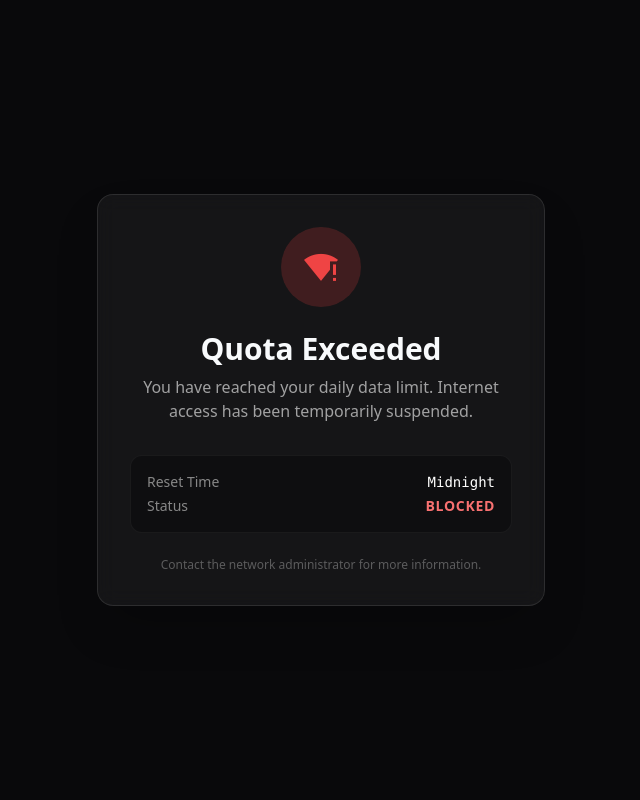
After one commit to 0erodark/DevilNet, a Flask app: page /quota_exceeded in a window 1280 px wide. The commit adds this page. Shown: the whole page, without its empty margins (319-959 px from the left). Run offline with Flask 3, Linux system fonts and the light colour scheme; some libraries are stand-ins or nearby versions.

Commit message:
feat: Implement daily data quota management with UI controls, backend enforcement, and a dedicated quota exceeded page.

```diff
--- /dev/null
+++ b/network_monitor/templates/quota_exceeded.html
@@ -0,0 +1,50 @@
+<!DOCTYPE html>
+<html lang="en">
+
+<head>
+    <meta charset="UTF-8">
+    <meta name="viewport" content="width=device-width, initial-scale=1.0">
+    <title>Data Quota Exceeded</title>
+    <link href="https://cdn.jsdelivr.net/npm/remixicon@3.5.0/fonts/remixicon.css" rel="stylesheet">
+    <script src="https://cdn.tailwindcss.com"></script>
+    <style>
+        body {
+            background-color: #09090b;
+            color: #f8fafc;
+            font-family: system-ui, -apple-system, sans-serif;
+        }
+
+        .glass {
+            background: rgba(255, 255, 255, 0.05);
+            backdrop-filter: blur(10px);
+            border: 1px solid rgba(255, 255, 255, 0.1);
+        }
+    </style>
+</head>
+
+<body class="h-screen flex items-center justify-center p-4">
+    <div class="glass max-w-md w-full p-8 rounded-2xl text-center shadow-2xl">
+        <div class="w-20 h-20 bg-red-500/20 rounded-full flex items-center justify-center mx-auto mb-6 text-red-500">
+            <i class="ri-signal-wifi-error-fill text-4xl"></i>
+        </div>
+
+        <h1 class="text-3xl font-bold mb-2">Quota Exceeded</h1>
+        <p class="text-white/60 mb-8">You have reached your daily data limit. Internet access has been temporarily
+            suspended.</p>
+
+        <div class="bg-black/30 p-4 rounded-xl mb-6 border border-white/5">
+            <div class="flex justify-between items-center text-sm mb-1">
+                <span class="text-white/50">Reset Time</span>
+                <span class="text-white font-mono">Midnight</span>
+            </div>
+            <div class="flex justify-between items-center text-sm">
+                <span class="text-white/50">Status</span>
+                <span class="text-red-400 font-bold uppercase tracking-wider">Blocked</span>
+            </div>
+        </div>
+
+        <p class="text-xs text-white/30">Contact the network administrator for more information.</p>
+    </div>
+</body>
+
+</html>
--- a/network_monitor/web_server.py
+++ b/network_monitor/web_server.py
@@ -128,11 +128,13 @@ def background_sync():
                              if over_quota:
                                  if mac not in limiter.quota_blocked_macs:
                                      limiter.set_quota_block(mac, True)
+                                     check_limiter_state()
                                      Logger.warning(f"Device {ip} ({mac}) exceeded quota! Blocking enabled.")
                              else:
                                  # Unblock if under quota (e.g. limit increased)
                                  if mac in limiter.quota_blocked_macs:
                                      limiter.set_quota_block(mac, False)
+                                     check_limiter_state()
                                      Logger.info(f"Device {ip} ({mac}) quota restored.")
 
                     last_io_counters[ip]['up'] = t_up
@@ -190,8 +192,9 @@ def check_limiter_state():
     has_limits = len(limiter.limits) > 0
     has_rules = len(limiter.domain_rules) > 0
     has_captive = len(limiter.captive_portal_macs) > 0
+    has_quota = len(limiter.quota_blocked_macs) > 0
 
-    should_run = has_limits or has_rules or has_captive
+    should_run = has_limits or has_rules or has_captive or has_quota
 
     if should_run and not limits_active:
         Logger.info(f"Activating Traffic Limiter (Reason: Limits={has_limits}, Rules={has_rules}, Captive={has_captive})")
@@ -442,6 +445,10 @@ def rules_page():
 def blocked_page():
     return render_template('blocked.html')
 
+@app.route('/quota_exceeded')
+def quota_exceeded():
+    return render_template('quota_exceeded.html')
+
 @app.route('/api/rules/domain', methods=['GET', 'POST'])
 def domain_rules_api():
     if request.method == 'GET':
@@ -541,13 +548,16 @@ def start_redirect_server(target_port):
 
             # Check Limiter state for this IP/Domain
             if limiter:
-                # 1. Captive Portal check
-                # We check by MAC now
+                # 1. Captive Portal / Quota check
                 target_mac_addr = limiter.targets_mac.get(client_ip)
-                if target_mac_addr and target_mac_addr in limiter.captive_portal_macs:
-                     self.redirect_to(f"http://{host_domain}:{target_port}/captive_portal") # Keep Host for less confusion? Or redirect to known IP.
-                     # Actually, redirect to our Interface IP is safer.
-                     return
+
+                if target_mac_addr:
+                    if target_mac_addr in limiter.captive_portal_macs:
+                         self.redirect_to(f"http://{limiter.my_ip}:{target_port}/captive_portal")
+                         return
+                    if target_mac_addr in limiter.quota_blocked_macs:
+                         self.redirect_to(f"http://{limiter.my_ip}:{target_port}/quota_exceeded")
+                         return
 
                 # 2. Domain Rule Check
                 # We need to match what the limiter matched.
@@ -608,6 +618,13 @@ def start_server(iface, subnet, gw_ip, port=5000):
             if d.get('is_captive') == 1 and d.get('mac'):
                 limiter.set_captive_portal(d['mac'], True)
                 count += 1
+
+            # Restore Quota Blocks
+            q = db.get_quota_status(d['mac'])
+            if q and q['bytes_used'] > q['quota_limit'] and q['quota_limit'] > 0:
+                limiter.set_quota_block(d['mac'], True)
+                Logger.warning(f"Restored Quota Block for {d['mac']}")
+
         Logger.info(f"Restored Captive Portal for {count} devices")
 
         # Ensure limiter starts if rules/captive loaded
```
Also changed, not shown: network_monitor/templates/index.html (+66 -24 lines).
